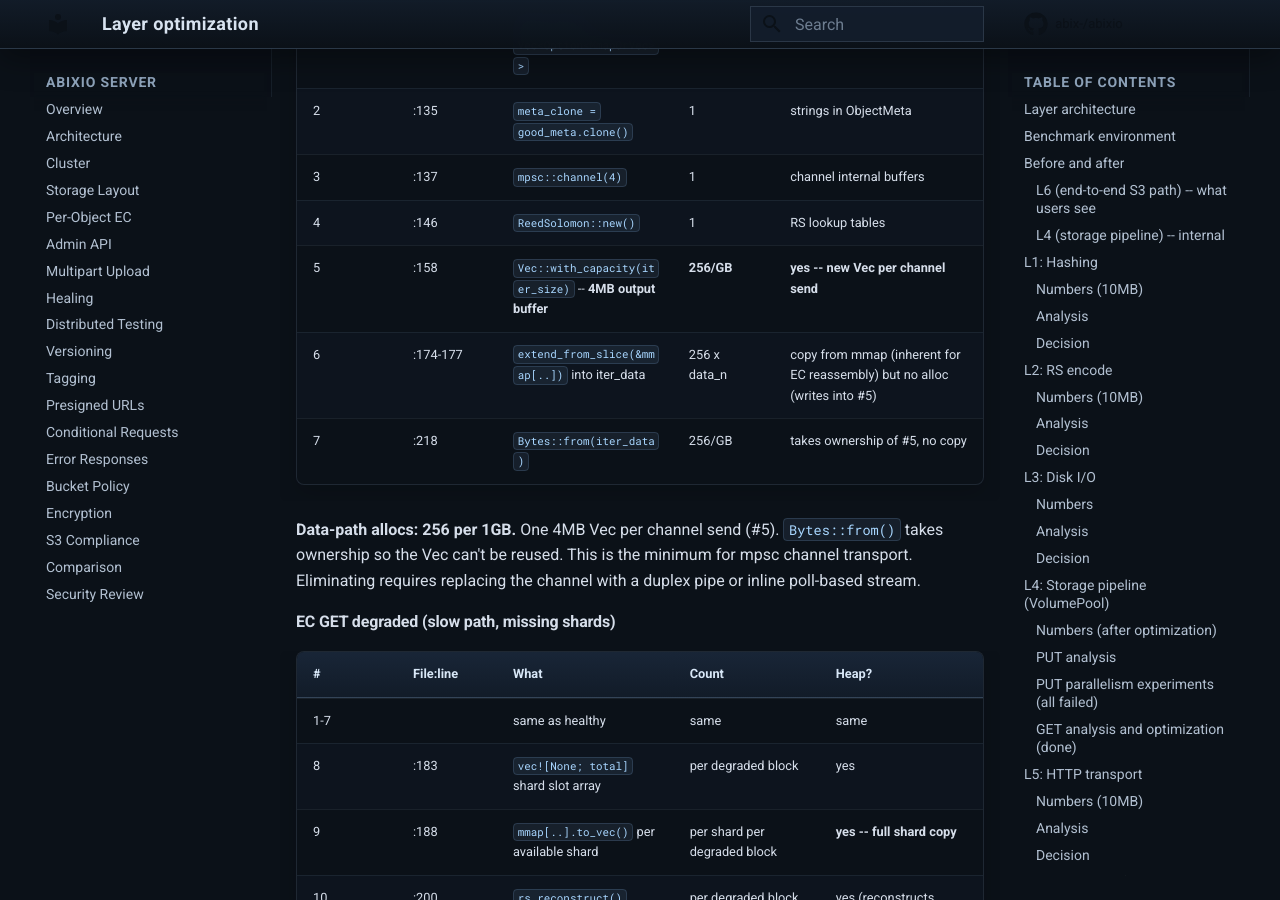
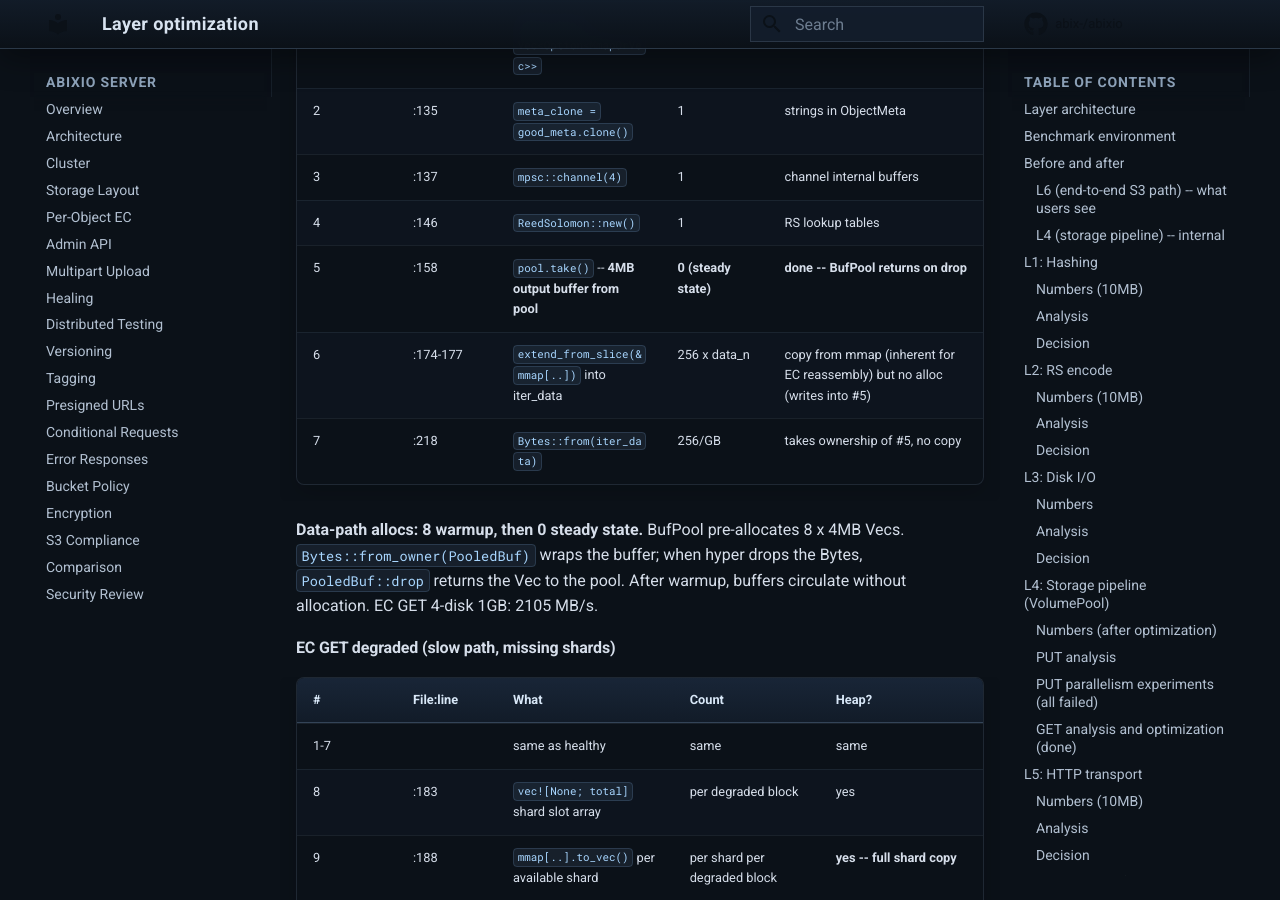
Before and after one commit to abix-/abixio, an MkDocs documentation site: the page built from docs/layer-optimization.md, in a window 1280 px wide and 900 px high, scrolled down 10122 px. Built offline with MkDocs 1.6.1 and Material for MkDocs 9.7.7, drawn with Linux system fonts in a browser that asks for light colours; comment, search, counter and statistics services are not loaded; some of the changed text lies outside the part shown.

Commit message:
docs: pooled EC GET -- 0 steady-state allocs, 1236->2105 MB/s (+70%)

```diff
--- a/docs/layer-optimization.md
+++ b/docs/layer-optimization.md
@@ -396,14 +396,14 @@ hyper writes to TCP in kernel-sized chunks. No slicing, no Arc per chunk.
 | 2 | :135 | `meta_clone = good_meta.clone()` | 1 | strings in ObjectMeta |
 | 3 | :137 | `mpsc::channel(4)` | 1 | channel internal buffers |
 | 4 | :146 | `ReedSolomon::new()` | 1 | RS lookup tables |
-| 5 | :158 | `Vec::with_capacity(iter_size)` -- **4MB output buffer** | **256/GB** | **yes -- new Vec per channel send** |
+| 5 | :158 | `pool.take()` -- **4MB output buffer from pool** | **0 (steady state)** | **done -- BufPool returns on drop** |
 | 6 | :174-177 | `extend_from_slice(&mmap[..])` into iter_data | 256 x data_n | copy from mmap (inherent for EC reassembly) but no alloc (writes into #5) |
 | 7 | :218 | `Bytes::from(iter_data)` | 256/GB | takes ownership of #5, no copy |
 
-**Data-path allocs: 256 per 1GB.** One 4MB Vec per channel send (#5).
-`Bytes::from()` takes ownership so the Vec can't be reused. This is the
-minimum for mpsc channel transport. Eliminating requires replacing the
-channel with a duplex pipe or inline poll-based stream.
+**Data-path allocs: 8 warmup, then 0 steady state.** BufPool pre-allocates
+8 x 4MB Vecs. `Bytes::from_owner(PooledBuf)` wraps the buffer; when hyper
+drops the Bytes, `PooledBuf::drop` returns the Vec to the pool. After
+warmup, buffers circulate without allocation. EC GET 4-disk 1GB: 2105 MB/s.
 
 #### EC GET degraded (slow path, missing shards)
 
@@ -456,7 +456,7 @@ All allocations are either once-at-start (#1-8) or once-at-finalize (#11-14).
 | Path | Data-path allocs/GB | Remaining alloc | Can eliminate? |
 |------|---------------------|-----------------|----------------|
 | **1+0 GET** | **0** | -- | done |
-| **EC GET (healthy)** | **256** | one 4MB Vec per channel send | yes: replace mpsc with duplex pipe or inline stream |
+| **EC GET (healthy)** | **0 (steady state)** | 8 warmup allocs, then pool recycles | **done** -- BufPool + PooledBuf + Bytes::from_owner |
 | **EC GET (degraded)** | ~5400 | Vec per shard for RS reconstruct | no: RS API requires owned buffers |
 | **PUT (per-block loop)** | **0** | -- | done |
 | **PUT (total request)** | ~10 | setup + finalize allocs | no: inherent (metadata, hashers, writers) |
```
